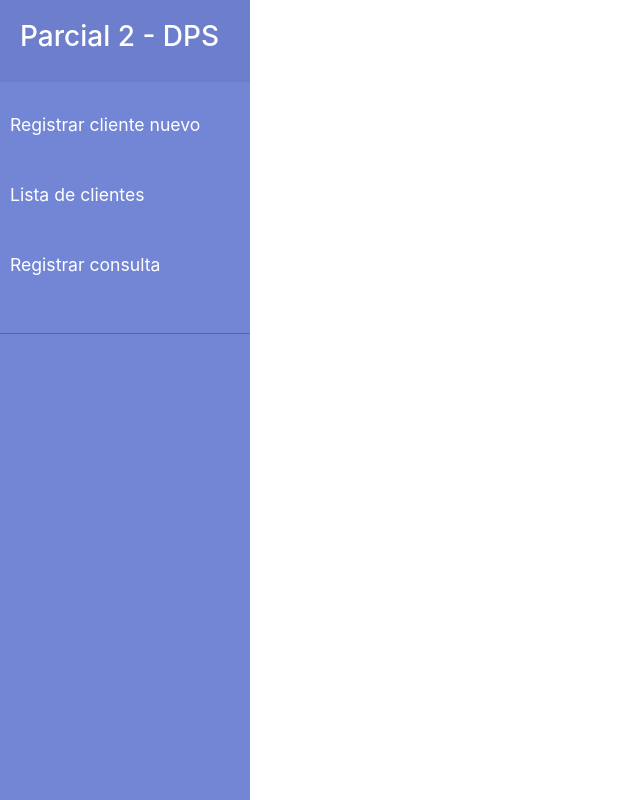
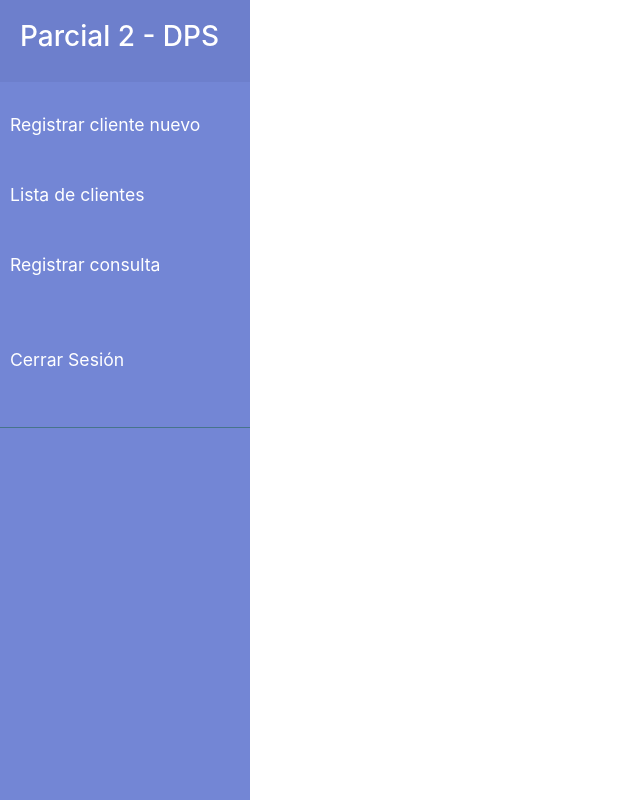
Before and after one commit to oscarp3112/parcial2dps, an Angular app: page / in a window 1280 px wide. Shown: the whole page, without its empty margins (0-640 px from the left). Built offline with nearby package versions, Linux system fonts and the light colour scheme.

Commit message:
boton cerrar sesion

```diff
--- a/src/app/navbar/navbar.component.html
+++ b/src/app/navbar/navbar.component.html
@@ -14,6 +14,9 @@
                         <br>
                         <a routerLink='/regConsulta'>Registrar consulta</a>
                         <br>
+                        <br>
+                        <a href='#'>Cerrar Sesión</a>
+                        <br>
                     </li>
                 </ul>
 
```
